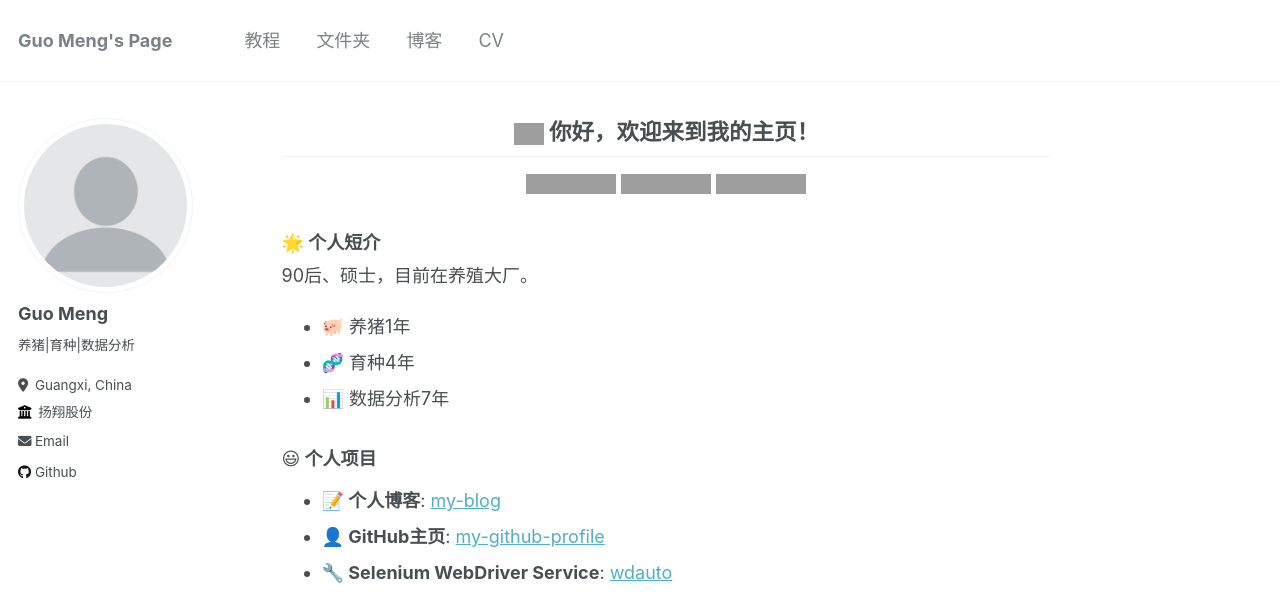
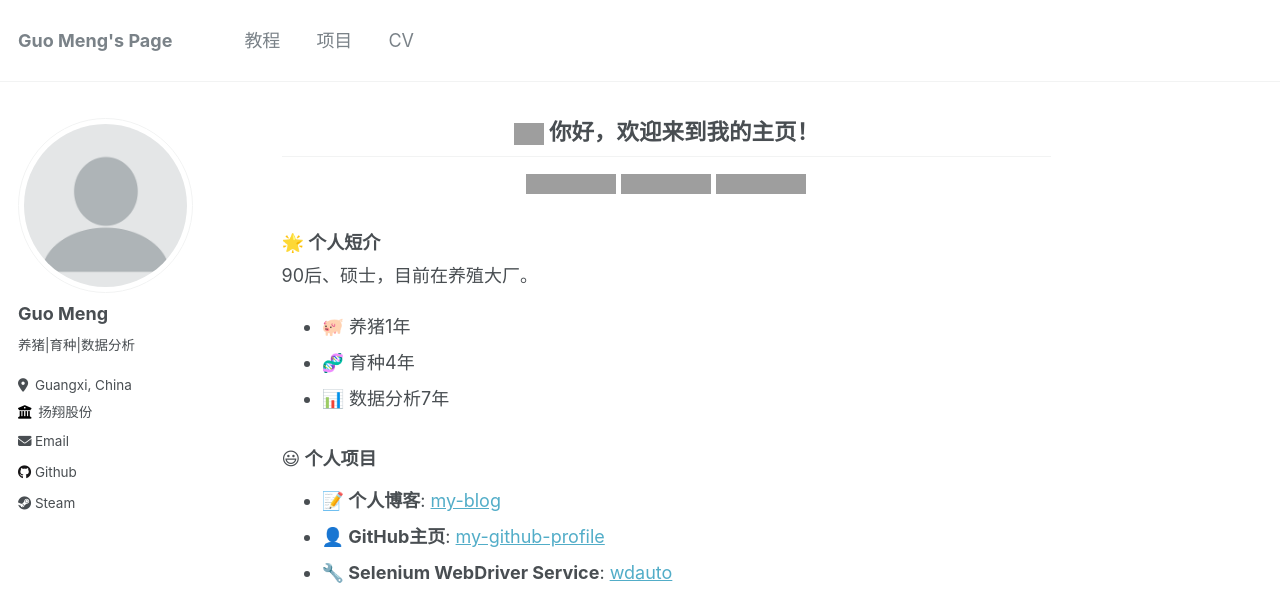
Before and after one commit to tony2015116/tony2015116.github.io, a Jekyll site: the page built from _pages/about.md, in a window 1280 px wide and 1240 px high. Shown: the top 599 px of the window. Built offline with Jekyll 4.4.1, drawn with Linux system fonts in a browser that asks for light colours; grey boxes are pictures that could not be loaded.

```diff
--- a/_config.yml
+++ b/_config.yml
@@ -61,7 +61,7 @@ author:
   medium           : # URL
   pinterest        : # Username
   soundcloud       : # Username
-  steam            : # Username
+  steam            : "mguo1253"
   telegram         : # URL
   tumblr           : # Username
   twitter          : #"@tonyituite"  # Replace this with your X / Twitter handle
--- a/_data/navigation.yml
+++ b/_data/navigation.yml
@@ -3,11 +3,8 @@ main:
   - title: "教程"
     url: /teaching/
 
-  - title: "文件夹"
-    url: /portfolio/
-
-  - title: "博客"
-    url: /year-archive/
+  - title: "项目"
+    url: /project/
 
   - title: "CV"
     url: /cv/
```
Also changed, not shown: _pages/project.md (added, +3 -0 lines), 1 other file.
